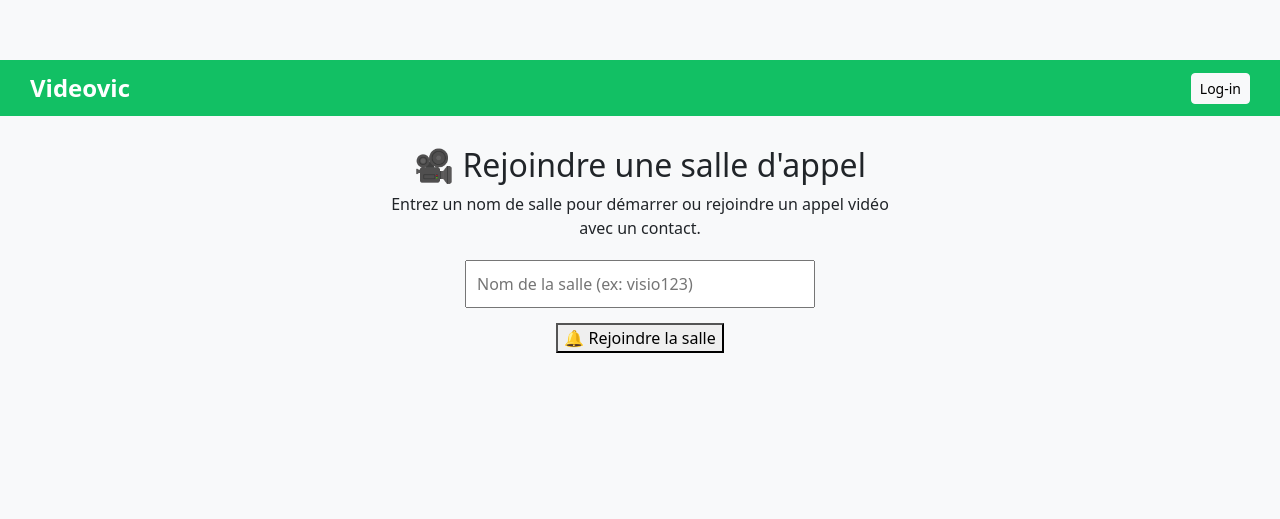
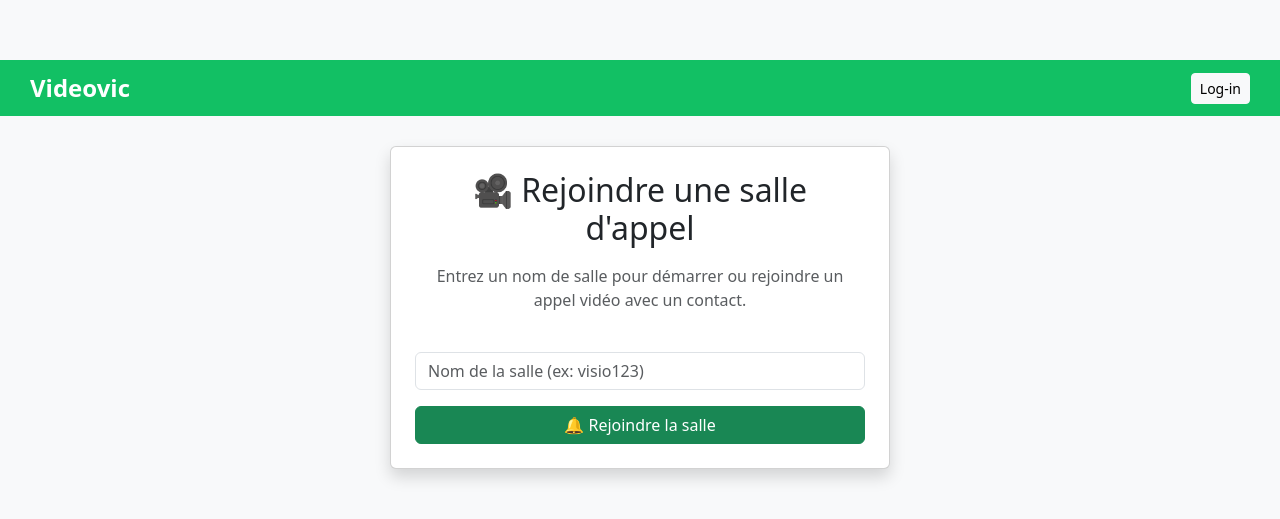
Before and after one commit to Avicenne1/videovic, a Django app: page /video/ in a window 1280 px wide. Shown: the top 519 px of the page. Run offline with Django 5.2, Linux system fonts and the light colour scheme.

Commit message:
Update lobby.html

```diff
--- a/chatvideo/templates/chatvideo/lobby.html
+++ b/chatvideo/templates/chatvideo/lobby.html
@@ -1,24 +1,23 @@
 {% extends "base.html" %}
-
 {% block title %}Rejoindre une salle{% endblock %}
 
 {% block content %}
-  <div class="box" style="max-width: 500px; margin: auto; text-align: center;">
-    <h2 class="title">🎥 Rejoindre une salle d'appel</h2>
-    <p class="info">Entrez un nom de salle pour démarrer ou rejoindre un appel vidéo avec un contact.</p>
+<div class="container text-center">
+  <div class="card shadow p-4 mx-auto" style="max-width: 500px;">
+    <h2 class="mb-3">🎥 Rejoindre une salle d'appel</h2>
+    <p class="text-muted">Entrez un nom de salle pour démarrer ou rejoindre un appel vidéo avec un contact.</p>
 
-    <form id="roomForm" method="get" action="" style="margin-top: 20px;">
+    <form id="roomForm" method="get" action="" class="mt-4">
       <input
         type="text"
         id="roomInput"
         placeholder="Nom de la salle (ex: visio123)"
         required
-        class="input"
-        style="width: 100%; max-width: 350px; padding: 10px; margin-bottom: 15px;"
+        class="form-control mb-3"
       />
-      <br />
-      <button type="submit" class="button">🔔 Rejoindre la salle</button>
+      <button type="submit" class="btn btn-success w-100">🔔 Rejoindre la salle</button>
     </form>
+  </div>
 </div>
 
 <script>
```
Lines whose indentation alone changed are shown as unchanged.
